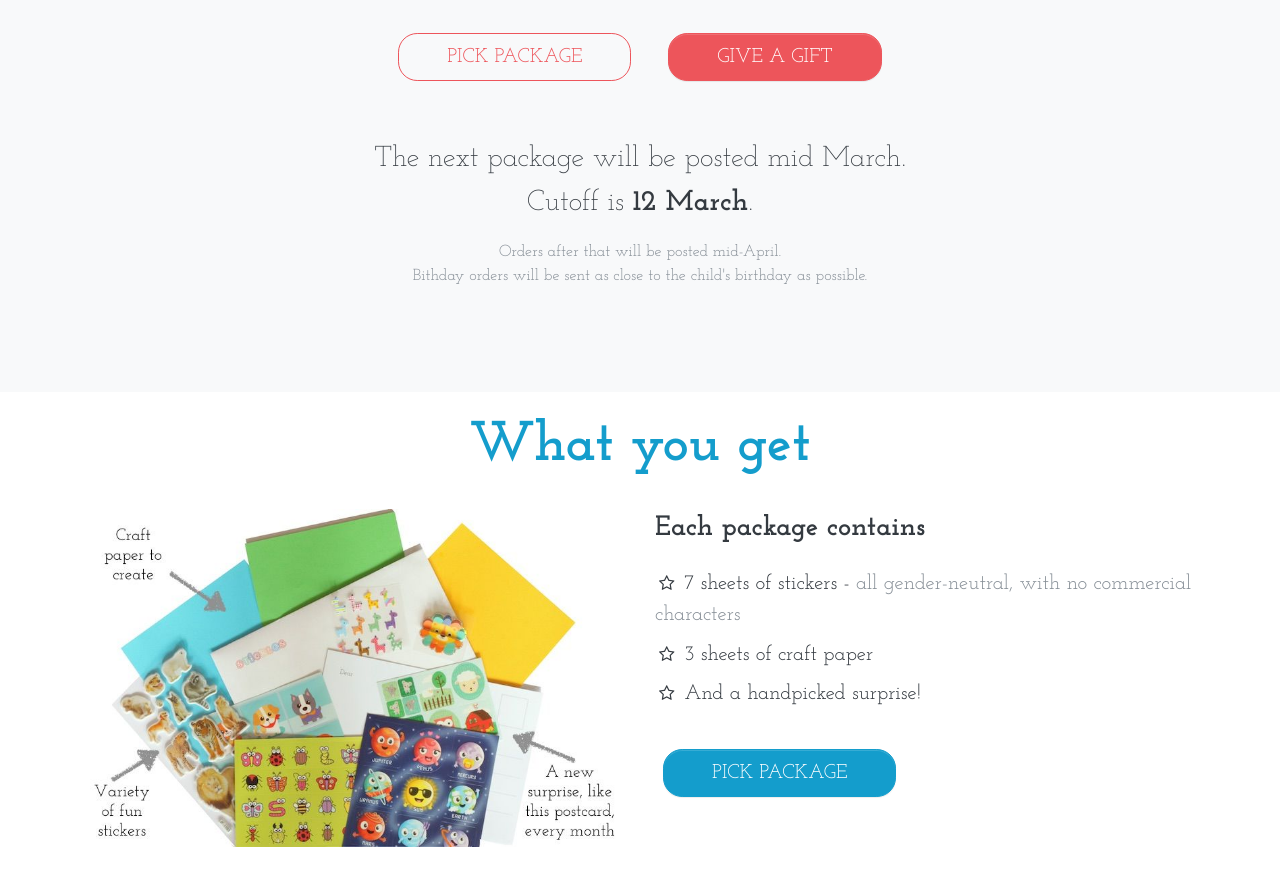
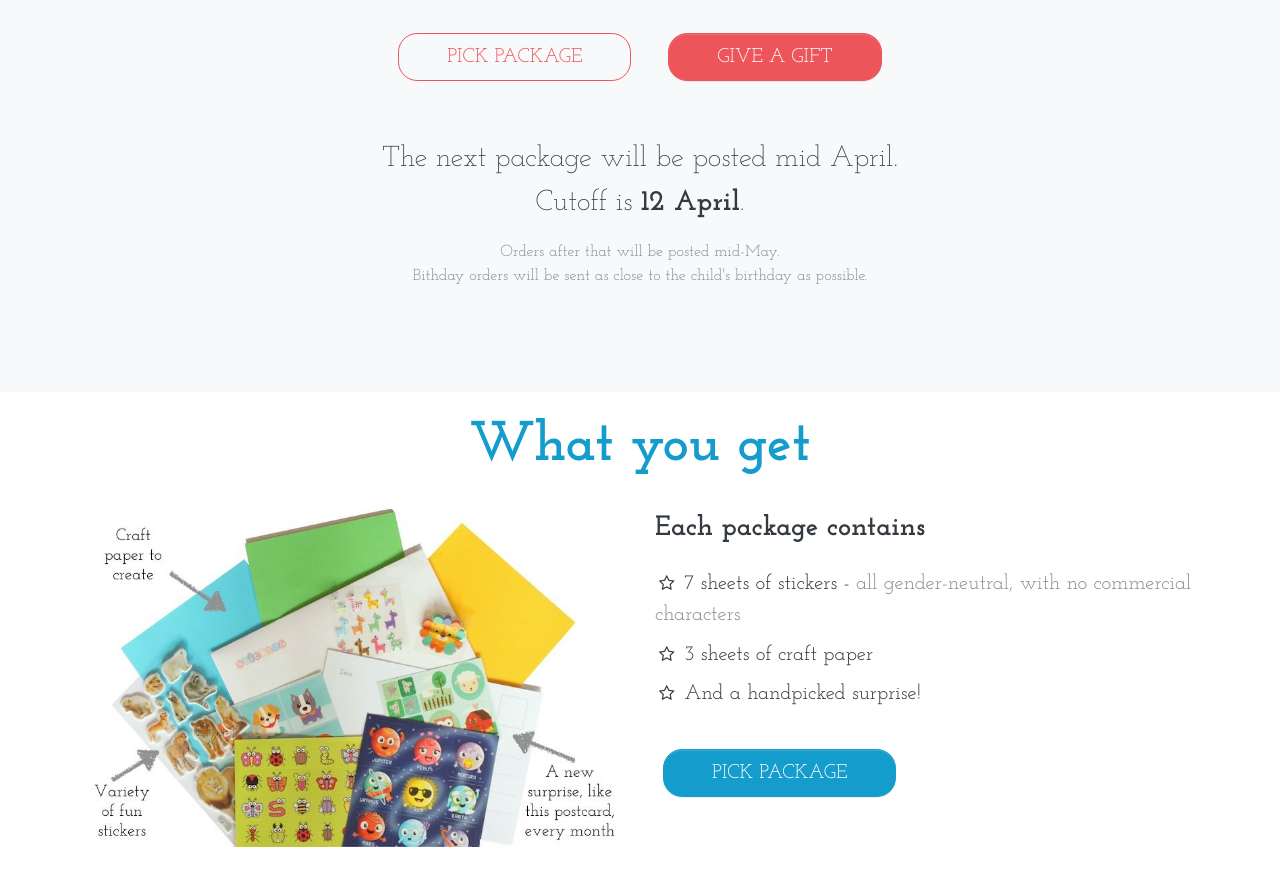
Before and after one commit to stickles/stickles.github.io, a website: page index.html in a window 1280 px wide. Shown: the part 960-1852 px from the top of the page. Drawn offline with Linux system fonts and the light colour scheme.

Commit message:
Updated to April

```diff
--- a/index.html
+++ b/index.html
@@ -114,15 +114,15 @@
       <div class="row">
         <div class="col-md-9 mx-auto my-4 text-center">
           <p class="lead mb-0 display-6">
-            The next package will be posted mid March.
+            The next package will be posted mid April.
             <!-- TODO: Update date -->
           </p>
           <p class="lead display-6 mt-0">
-            Cutoff is <strong class="font-weight-bold">12 March</strong>.
+            Cutoff is <strong class="font-weight-bold">12 April</strong>.
             <!-- TODO: Update date -->
           </p>
           <p class="mb-0 text-muted">
-             Orders after that will be posted mid-April.
+             Orders after that will be posted mid-May.
             <!-- TODO: Update date - For Christmas orders, vouchers can be emailed to you or the recipient, with the first package arriving mid-January.-->
           </p>
           <p class="mt-0 text-muted">
```
Also changed, not shown: buy.html (+1 -1 lines).
